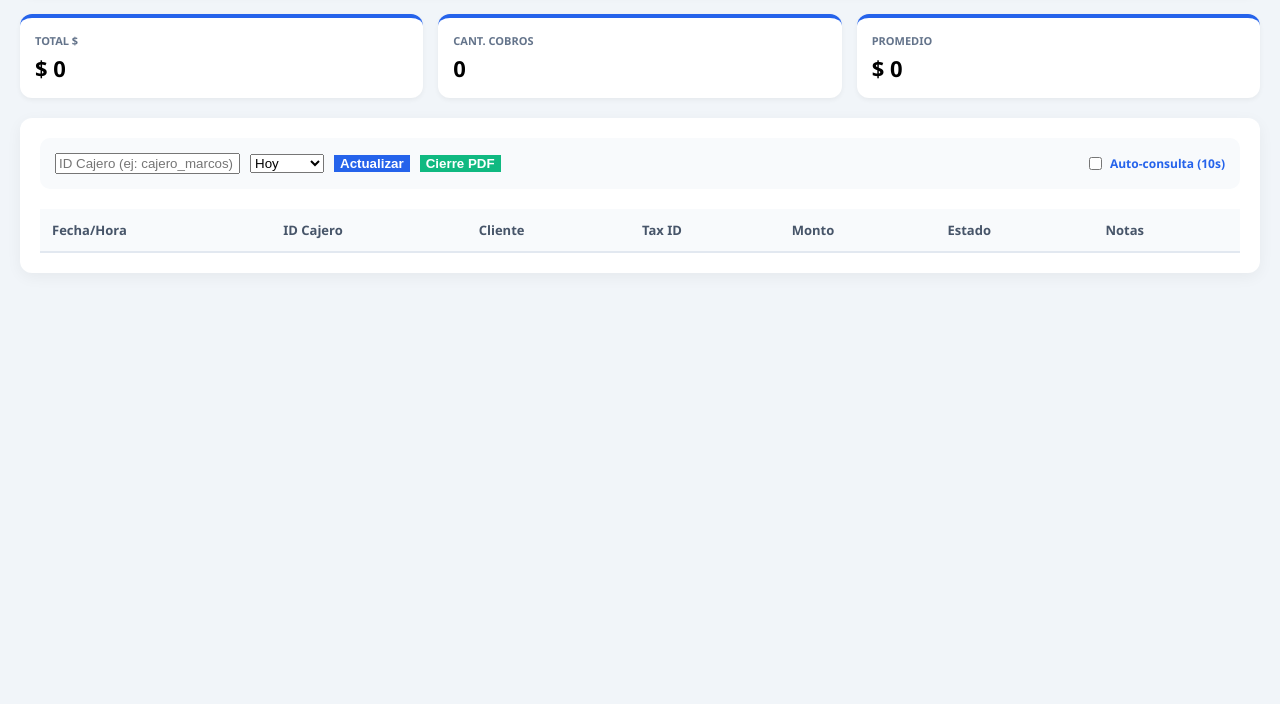
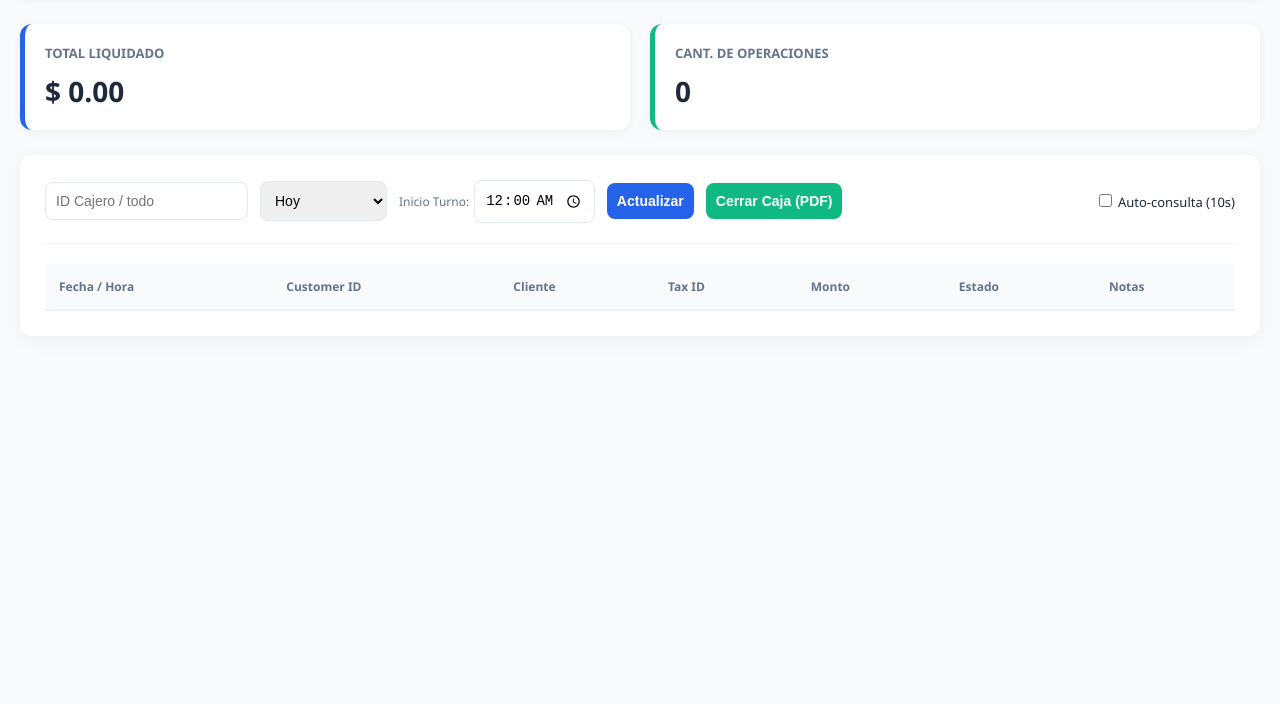
Before and after one commit to mlo-lang/panel-cucuru, a website: page index.html in a window 1280 px wide. Shown: the part 96-800 px from the top of the page. Drawn offline with nearby package versions, Linux system fonts and the light colour scheme.

Commit message:
Update index.html

```diff
--- a/index.html
+++ b/index.html
@@ -2,62 +2,88 @@
 <html lang="es">
 <head>
     <meta charset="UTF-8">
-    <meta name="viewport" content="width=device-width, initial-scale=1.0">
-    <title>Panel de Cobros | Cucuru</title>
+    <title>Panel de Gestión de Caja | Cucuru</title>
     <script src="https://cdnjs.cloudflare.com/ajax/libs/jspdf/2.5.1/jspdf.umd.min.js"></script>
     <script src="https://cdnjs.cloudflare.com/ajax/libs/jspdf-autotable/3.5.23/jspdf.plugin.autotable.min.js"></script>
     <style>
-        :root { --primary: #2563eb; --bg: #f1f5f9; }
-        body { font-family: 'Segoe UI', sans-serif; background: var(--bg); margin: 0; padding: 20px; }
-        .header { display: flex; justify-content: space-between; align-items: center; background: white; padding: 15px 30px; border-radius: 12px; box-shadow: 0 2px 10px rgba(0,0,0,0.05); margin-bottom: 20px; }
-        .logo-cucuru { height: 40px; }
-        .dashboard { display: flex; gap: 15px; margin-bottom: 20px; }
-        .card { background: white; padding: 15px; border-radius: 12px; flex: 1; border-top: 4px solid var(--primary); box-shadow: 0 2px 5px rgba(0,0,0,0.05); }
-        .card h3 { margin: 0; font-size: 11px; color: #64748b; text-transform: uppercase; }
-        .card p { margin: 5px 0 0; font-size: 22px; font-weight: bold; }
-        .container { background: white; padding: 20px; border-radius: 12px; box-shadow: 0 4px 15px rgba(0,0,0,0.05); }
-        .filters { display: flex; flex-wrap: wrap; gap: 10px; margin-bottom: 20px; align-items: center; background: #f8fafc; padding: 15px; border-radius: 10px; }
-        table { width: 100%; border-collapse: collapse; font-size: 13px; }
-        th { text-align: left; padding: 12px; background: #f8fafc; color: #475569; border-bottom: 2px solid #e2e8f0; }
-        td { padding: 12px; border-bottom: 1px solid #f1f5f9; }
-        .btn-save { background: #eee; border: 1px solid #ccc; cursor: pointer; padding: 4px 8px; border-radius: 4px; }
-        #customDates { display: none; gap: 5px; }
-        .refresh-ui { margin-left: auto; font-size: 12px; color: var(--primary); font-weight: bold; display: flex; align-items: center; gap: 5px; }
+        :root { --primary: #2563eb; --secondary: #10b981; --bg: #f8fafc; }
+        body { font-family: 'Segoe UI', sans-serif; background: var(--bg); margin: 0; padding: 20px; color: #1e293b; }
+
+        .header { display: flex; justify-content: space-between; align-items: center; background: white; padding: 15px 30px; border-radius: 12px; box-shadow: 0 2px 10px rgba(0,0,0,0.05); margin-bottom: 25px; }
+        .logo-cucuru { height: 45px; }
+
+        .dashboard { display: flex; gap: 20px; margin-bottom: 25px; }
+        .card { background: white; padding: 20px; border-radius: 12px; flex: 1; box-shadow: 0 2px 10px rgba(0,0,0,0.05); border-left: 5px solid var(--primary); }
+        .card h3 { margin: 0; font-size: 13px; color: #64748b; text-transform: uppercase; }
+        .card p { margin: 10px 0 0; font-size: 28px; font-weight: bold; }
+
+        .container { background: white; padding: 25px; border-radius: 12px; box-shadow: 0 4px 20px rgba(0,0,0,0.05); }
+        .filters { display: flex; flex-wrap: wrap; gap: 12px; margin-bottom: 20px; align-items: center; border-bottom: 1px solid #f1f5f9; padding-bottom: 20px; }
+
+        input, select, button { padding: 10px; border: 1px solid #e2e8f0; border-radius: 8px; font-size: 14px; }
+        .btn-main { background: var(--primary); color: white; border: none; cursor: pointer; font-weight: bold; }
+        .btn-pdf { background: var(--secondary); color: white; border: none; cursor: pointer; font-weight: bold; }
+
+        table { width: 100%; border-collapse: collapse; }
+        th { text-align: left; padding: 14px; background: #f8fafc; color: #64748b; font-size: 12px; border-bottom: 2px solid #edf2f7; }
+        td { padding: 14px; border-bottom: 1px solid #f1f5f9; font-size: 14px; }
+
+        .status-badge { padding: 4px 10px; border-radius: 20px; font-size: 11px; font-weight: bold; background: #dcfce7; color: #166534; }
+        .note-wrapper { display: flex; gap: 5px; }
+        .note-input { flex: 1; border: 1px solid #e2e8f0; border-radius: 4px; padding: 4px; }
     </style>
 </head>
 <body>
 
 <div class="header">
-    <h1 style="font-size: 20px; margin:0;">Gestión de Cobros Real-Time</h1>
-    <img src="https://hs.cucuru.com/hubfs/cucuru-email-logo-lightdark.png" alt="Cucuru" class="logo-cucuru" id="imgLogo">
+    <h1 style="margin:0; font-size: 22px;">Panel Operativo de Caja</h1>
+    <img src="https://hs.cucuru.com/hubfs/cucuru-email-logo-lightdark.png" alt="Cucuru" class="logo-cucuru" id="mainLogo">
 </div>
 
 <div class="dashboard">
-    <div class="card"><h3>Total $</h3><p id="totalMonto">$ 0</p></div>
-    <div class="card"><h3>Cant. Cobros</h3><p id="totalCant">0</p></div>
-    <div class="card"><h3>Promedio</h3><p id="promedio">$ 0</p></div>
+    <div class="card">
+        <h3>Total Liquidado</h3>
+        <p id="totalMonto">$ 0.00</p>
+    </div>
+    <div class="card" style="border-left-color: var(--secondary);">
+        <h3>Cant. de Operaciones</h3>
+        <p id="totalCant">0</p>
+    </div>
 </div>
 
 <div class="container">
     <div class="filters">
-        <input type="text" id="cajeroId" placeholder="ID Cajero (ej: cajero_marcos)">
+        <input type="text" id="cajeroId" placeholder="ID Cajero / todo">
+
         <select id="filtroTiempo" onchange="toggleCustomDates()">
             <option value="dia">Hoy</option>
-            <option value="semana">Semana</option>
             <option value="historico">Histórico</option>
-            <option value="custom">Rango</option>
+            <option value="custom">Rango Fecha</option>
         </select>
-        <div id="customDates"><input type="date" id="desde"><input type="date" id="hasta"></div>
-        <button onclick="fetchCobros()" style="background:var(--primary); color:white; border:none; cursor:pointer; font-weight:bold;">Actualizar</button>
-        <button onclick="generatePDF()" style="background:#10b981; color:white; border:none; cursor:pointer; font-weight:bold;">Cierre PDF</button>
-        <label class="refresh-ui"><input type="checkbox" id="autoRefresh"> Auto-consulta (10s)</label>
+
+        <div id="turnoControl" style="display: flex; align-items: center; gap: 5px;">
+            <span style="font-size: 12px; color: #64748b;">Inicio Turno:</span>
+            <input type="time" id="horaInicio" value="00:00">
+        </div>
+
+        <div id="customDates" style="display:none; gap:5px;">
+            <input type="date" id="fechaDesde">
+            <input type="date" id="fechaHasta">
+        </div>
+
+        <button class="btn-main" onclick="fetchCobros()">Actualizar</button>
+        <button class="btn-pdf" onclick="generatePDF()">Cerrar Caja (PDF)</button>
+
+        <label style="font-size: 13px; margin-left: auto;">
+            <input type="checkbox" id="autoRefresh"> Auto-consulta (10s)
+        </label>
     </div>
 
     <table>
         <thead>
             <tr>
-                <th>Fecha/Hora</th>
-                <th>ID Cajero</th>
+                <th>Fecha / Hora</th>
+                <th>Customer ID</th>
                 <th>Cliente</th>
                 <th>Tax ID</th>
                 <th>Monto</th>
@@ -71,48 +97,52 @@
 
 <script>
     let currentData = [];
-    let timer = null;
+    let refreshTimer = null;
 
     function toggleCustomDates() {
         const val = document.getElementById('filtroTiempo').value;
         document.getElementById('customDates').style.display = (val === 'custom') ? 'flex' : 'none';
+        document.getElementById('turnoControl').style.display = (val === 'dia') ? 'flex' : 'none';
     }
 
     async function fetchCobros() {
         const id = document.getElementById('cajeroId').value;
-        if(!id) return;
-        const f = document.getElementById('filtroTiempo').value;
-        let url = `/api/cobros/${id}?filtro=${f}`;
-        if(f === 'custom') url += `&desde=${document.getElementById('desde').value}&hasta=${document.getElementById('hasta').value}`;
+        const filtro = document.getElementById('filtroTiempo').value;
+        const hora = document.getElementById('horaInicio').value;
+
+        let url = `/api/cobros/${id}?filtro=${filtro}&horaInicio=${hora}`;
+        if(filtro === 'custom') url += `&desde=${document.getElementById('fechaDesde').value}&hasta=${document.getElementById('fechaHasta').value}`;
 
         const res = await fetch(url);
         currentData = await res.json();
+        renderTable();
+    }
 
+    function renderTable() {
         const body = document.getElementById('tablaBody');
         body.innerHTML = '';
         let total = 0;
 
         currentData.forEach(c => {
             total += parseFloat(c.amount);
-            // Mostrar fecha y hora correctamente
-            const fHora = c.created_at ? new Date(c.created_at).toLocaleString('es-AR') : '---';
-            body.innerHTML += `<tr>
-                <td>${fHora}</td>
+            body.innerHTML += `
+                <tr>
+                    <td>${c.date_time || '---'}</td>
                     <td><strong>${c.customer_id || '---'}</strong></td>
                     <td>${c.customer_name || '---'}</td>
-                <td>${c.tax_id || '---'}</td>
+                    <td>${c.customer_tax_id || '---'}</td>
                     <td><strong>$${parseFloat(c.amount).toLocaleString()}</strong></td>
-                <td><span style="color:green; font-weight:bold">${c.status}</span></td>
+                    <td><span class="status-badge">Aprobado</span></td>
                     <td>
-                    <input type="text" id="n-${c.collection_id}" value="${c.comentario_local || ''}" style="width:80%">
-                    <button class="btn-save" onclick="saveNote('${c.collection_id}')">💾</button>
+                        <div class="note-wrapper">
+                            <input type="text" id="n-${c.collection_id}" class="note-input" value="${c.comentario_local || ''}">
+                            <button onclick="saveNote('${c.collection_id}')">💾</button>
+                        </div>
                     </td>
                 </tr>`;
         });
-
         document.getElementById('totalMonto').innerText = `$ ${total.toLocaleString()}`;
         document.getElementById('totalCant').innerText = currentData.length;
-        document.getElementById('promedio').innerText = `$ ${(currentData.length > 0 ? total/currentData.length : 0).toLocaleString()}`;
     }
 
     async function saveNote(id) {
@@ -128,39 +158,42 @@
     function generatePDF() {
         const { jsPDF } = window.jspdf;
         const doc = new jsPDF();
-        const logoUrl = document.getElementById('imgLogo').src;
 
-        // Añadir Logo al PDF
-        doc.addImage(logoUrl, 'PNG', 150, 10, 40, 12);
+        // Logo en el PDF
+        const logo = document.getElementById('mainLogo');
+        doc.addImage(logo.src, 'PNG', 160, 10, 35, 10);
 
-        doc.setFontSize(18);
-        doc.text("Cierre de Caja", 14, 20);
+        doc.setFontSize(20);
+        doc.text("Reporte de Cierre de Caja", 14, 20);
+
         doc.setFontSize(10);
-        doc.text(`Cajero: ${document.getElementById('cajeroId').value}`, 14, 30);
-        doc.text(`Total: ${document.getElementById('totalMonto').innerText}`, 14, 35);
+        doc.text(`Cajero ID: ${document.getElementById('cajeroId').value || 'todo'}`, 14, 30);
+        doc.text(`Fecha/Hora Reporte: ${new Date().toLocaleString()}`, 14, 35);
+        doc.text(`Total Liquidado: ${document.getElementById('totalMonto').innerText}`, 14, 40);
+        doc.text(`Cant. de Operaciones: ${document.getElementById('totalCant').innerText}`, 14, 45);
 
         const rows = currentData.map(c => [
-            new Date(c.created_at).toLocaleString(),
+            c.date_time,
             c.customer_id,
             c.customer_name,
-            c.tax_id,
+            c.customer_tax_id,
             `$${c.amount}`,
             c.comentario_local || ""
         ]);
 
         doc.autoTable({
-            head: [['Fecha/Hora', 'ID Cajero', 'Cliente', 'Tax ID', 'Monto', 'Notas']],
+            head: [['Fecha/Hora', 'Cajero ID', 'Cliente', 'Tax ID', 'Monto', 'Notas']],
             body: rows,
-            startY: 45,
-            styles: { fontSize: 7 }
+            startY: 55,
+            styles: { fontSize: 8 }
         });
 
         doc.save("Cierre_Caja.pdf");
     }
 
     document.getElementById('autoRefresh').addEventListener('change', (e) => {
-        if(e.target.checked) timer = setInterval(fetchCobros, 10000);
-        else clearInterval(timer);
+        if(e.target.checked) refreshTimer = setInterval(fetchCobros, 10000);
+        else clearInterval(refreshTimer);
     });
 </script>
 </body>
```
Lines whose indentation alone changed are shown as unchanged.
